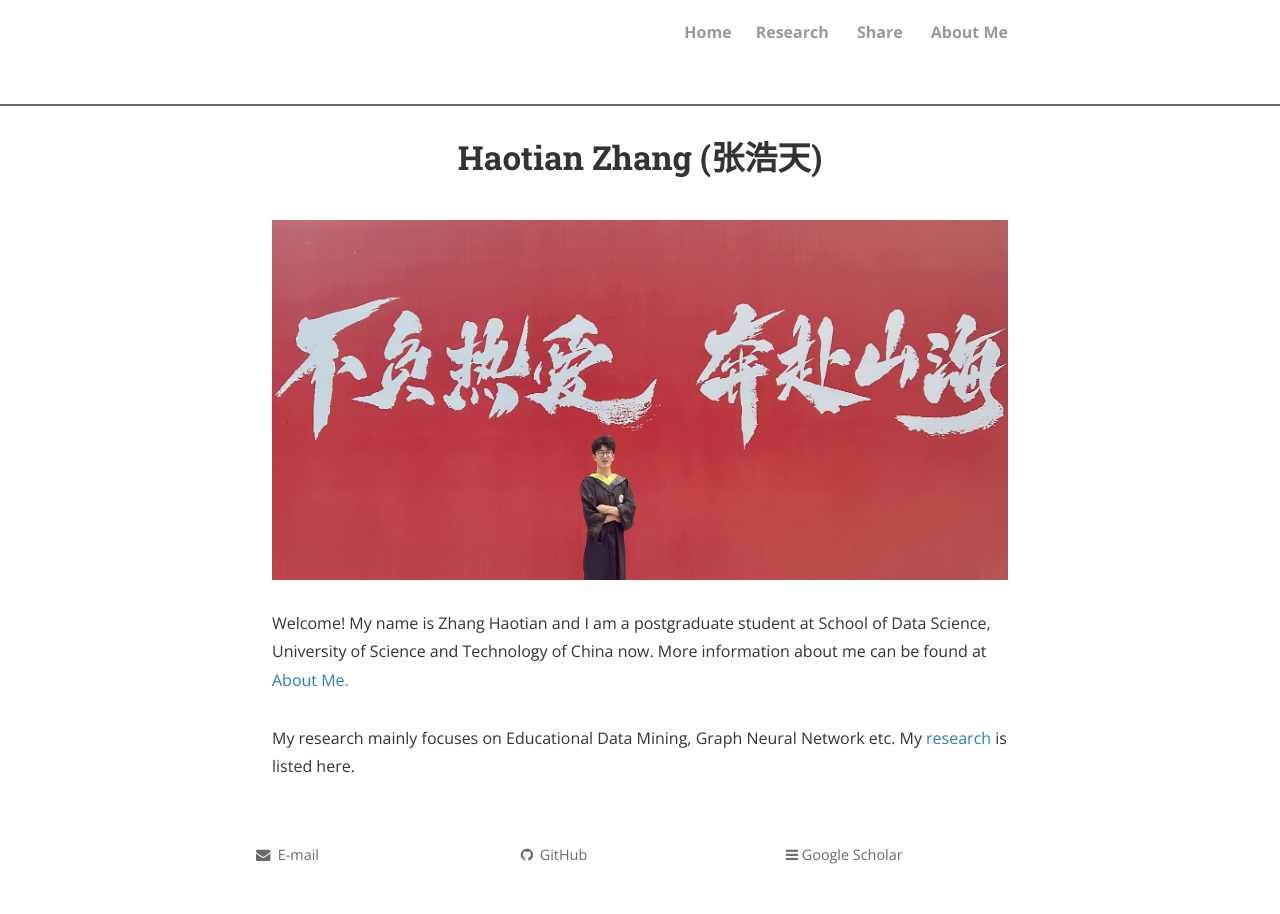
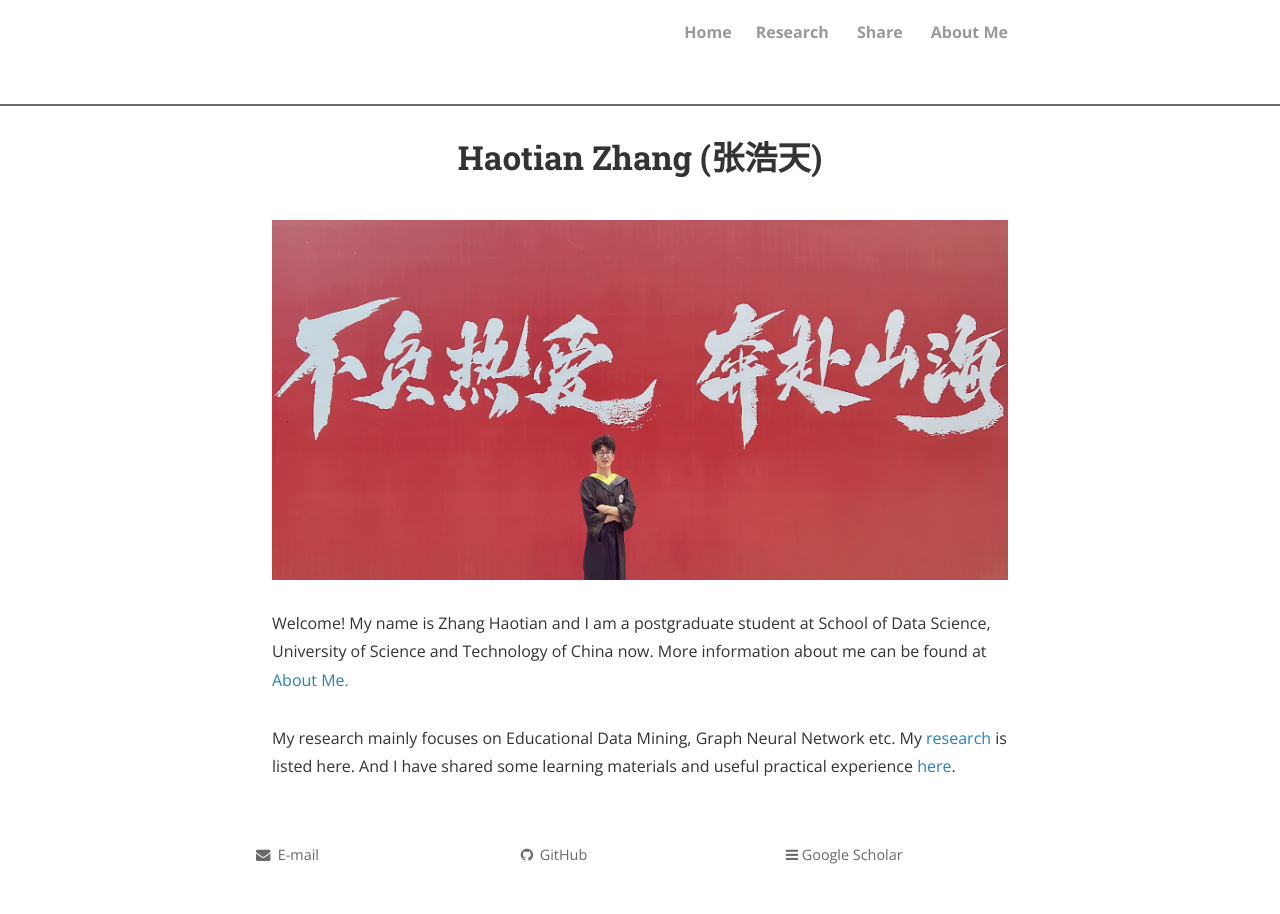
Before and after one commit to sosweetzhang/sosweetzhang.github.io, a Jekyll site: the page built from index.html, in a window 1280 px wide. Built offline with Jekyll 4.4.1, drawn with Linux system fonts in a browser that asks for light colours; nearby versions of some CDN libraries; the list of posts is cut into pages by our own code; comment, search, counter and statistics services are not loaded; a style sheet for code colours, icons or effects is not loaded.

Commit message:
Update index.html

```diff
--- a/index.html
+++ b/index.html
@@ -18,7 +18,7 @@
 Welcome! My name is Zhang Haotian and I am a postgraduate student at School of Data Science, University of Science and Technology of China now. More information about me can be found at <a href="https://sosweetzhang.github.io/about" target="_self">About Me.</a>
 
 <br><br>
-My research mainly focuses on Educational Data Mining, Graph Neural Network etc. My <a href="https://sosweetzhang.github.io/research" target="_self">research</a> is listed here.
+My research mainly focuses on Educational Data Mining, Graph Neural Network etc. My <a href="https://sosweetzhang.github.io/research" target="_self">research</a> is listed here. And I have shared some learning materials and useful practical experience <a href="https://sosweetzhang.github.io/share" target="_self">here</a>.
 <br><br>
 
 </div>
```
